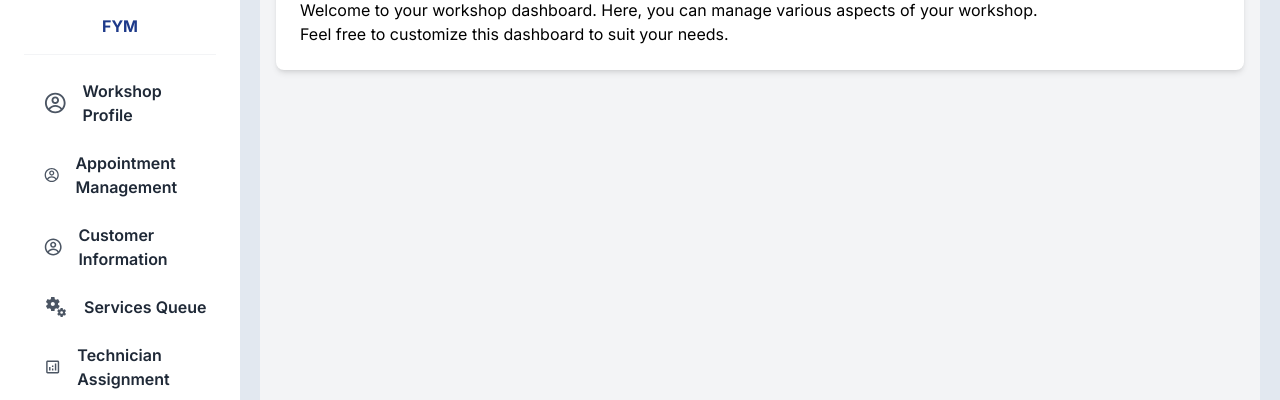
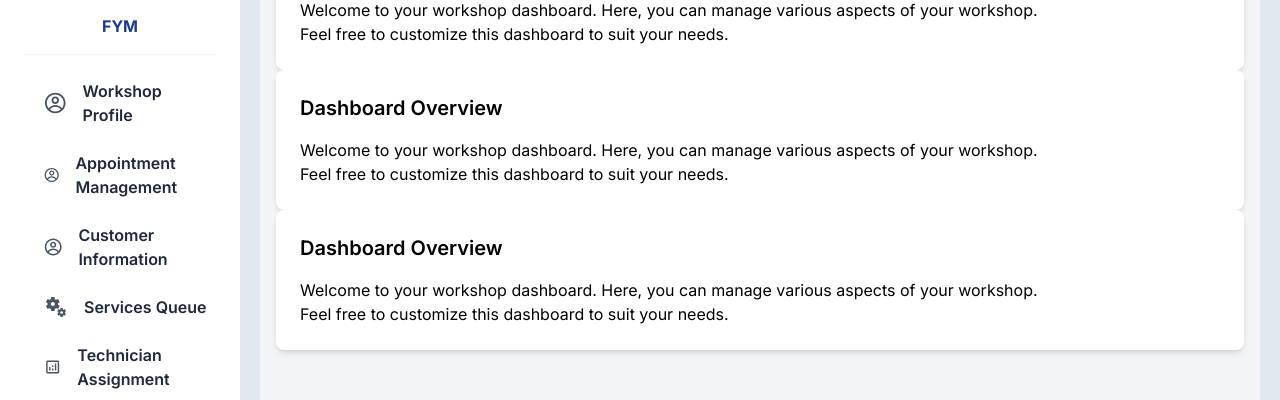
Before and after one commit to smsohag32/fix-your-motoro, a Next.js app: page /dashboard in a window 1280 px wide. Shown: the part 170-570 px from the top of the page. Built offline with nearby package versions, Linux system fonts and the light colour scheme; no server answers; sample sign-in values are in the browser's storage; grey boxes are pictures that could not be loaded.

Commit message:
modified on workshop dashboard

```diff
--- a/src/app/(dashboard)/dashboard/page.js
+++ b/src/app/(dashboard)/dashboard/page.js
@@ -16,6 +16,22 @@ const OverviewDashboard = () => {
             </p>
             <p>Feel free to customize this dashboard to suit your needs.</p>
           </div>
+          <div className="bg-white rounded-lg shadow-md p-6">
+            <h2 className="text-xl font-semibold mb-4">Dashboard Overview</h2>
+            <p>
+              Welcome to your workshop dashboard. Here, you can manage various
+              aspects of your workshop.
+            </p>
+            <p>Feel free to customize this dashboard to suit your needs.</p>
+          </div>
+          <div className="bg-white rounded-lg shadow-md p-6">
+            <h2 className="text-xl font-semibold mb-4">Dashboard Overview</h2>
+            <p>
+              Welcome to your workshop dashboard. Here, you can manage various
+              aspects of your workshop.
+            </p>
+            <p>Feel free to customize this dashboard to suit your needs.</p>
+          </div>
         </main>
       </div>
     </div>
```
